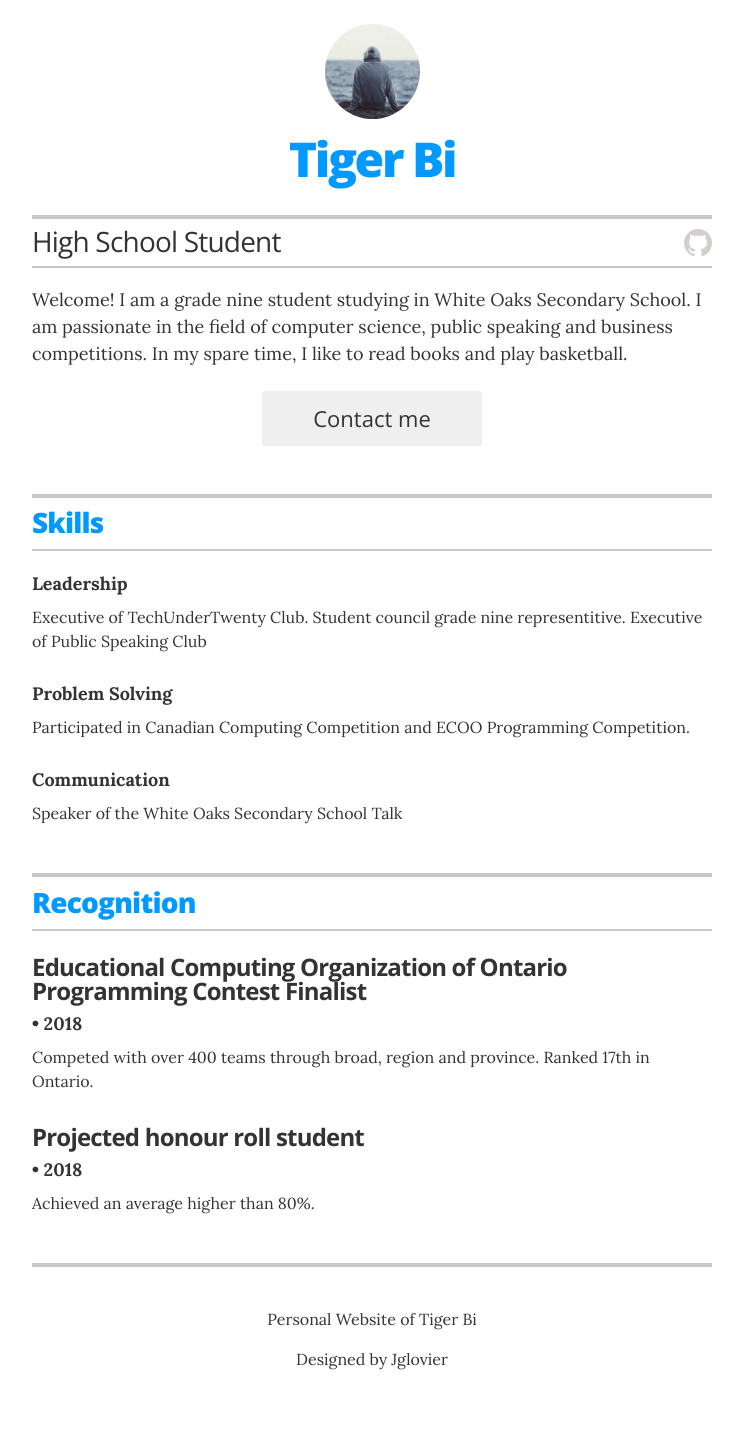
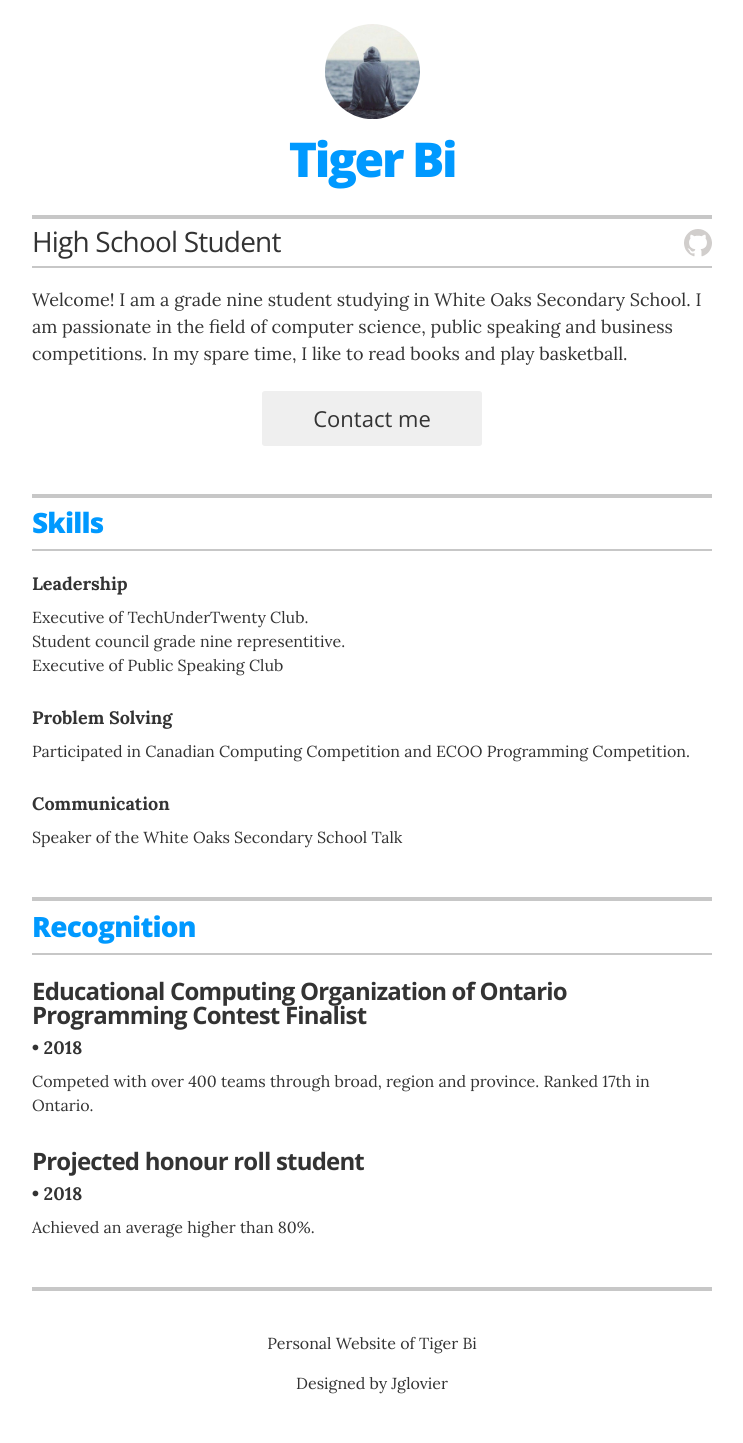
Before and after one commit to TigerBi/tigerbi.github.io, a Jekyll site: the page built from index.html, in a window 1280 px wide. Shown: the whole page, without its empty margins (268-1011 px from the left). Built offline with Jekyll 4.4.1, drawn with Linux system fonts in a browser that asks for light colours; before the commit the page ends 1419 px from its top, so only the background shows below that.

```diff
--- a/_data/skills.yml
+++ b/_data/skills.yml
@@ -1,9 +1,7 @@
 # Skills
 
 - skill: Leadership
-  description: Executive of TechUnderTwenty Club.
-               Student council grade nine representitive.
-               Executive of Public Speaking Club
+  description: Executive of TechUnderTwenty Club. <br/> Student council grade nine representitive. <br/> Executive of Public Speaking Club
 
 
 - skill: Problem Solving
```
